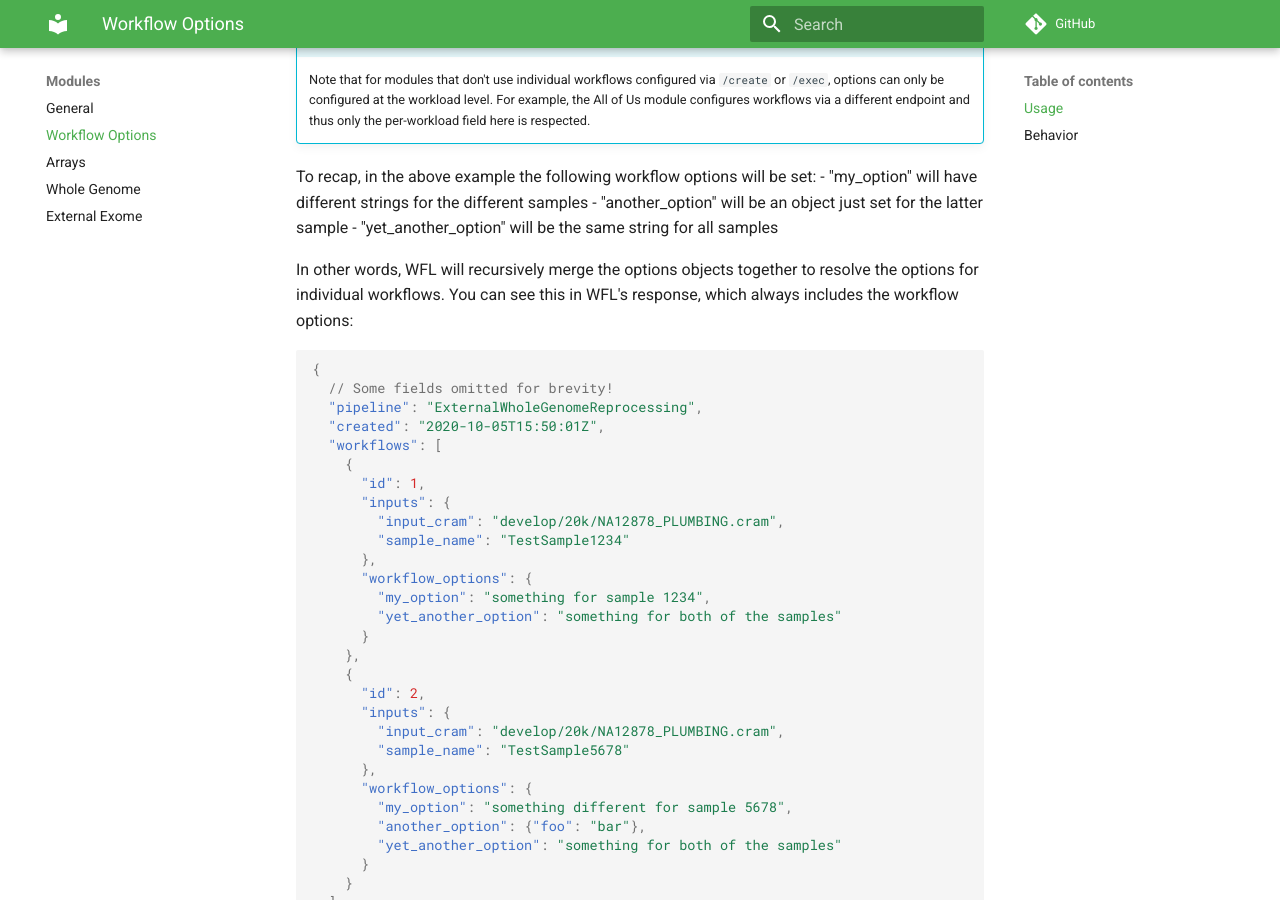
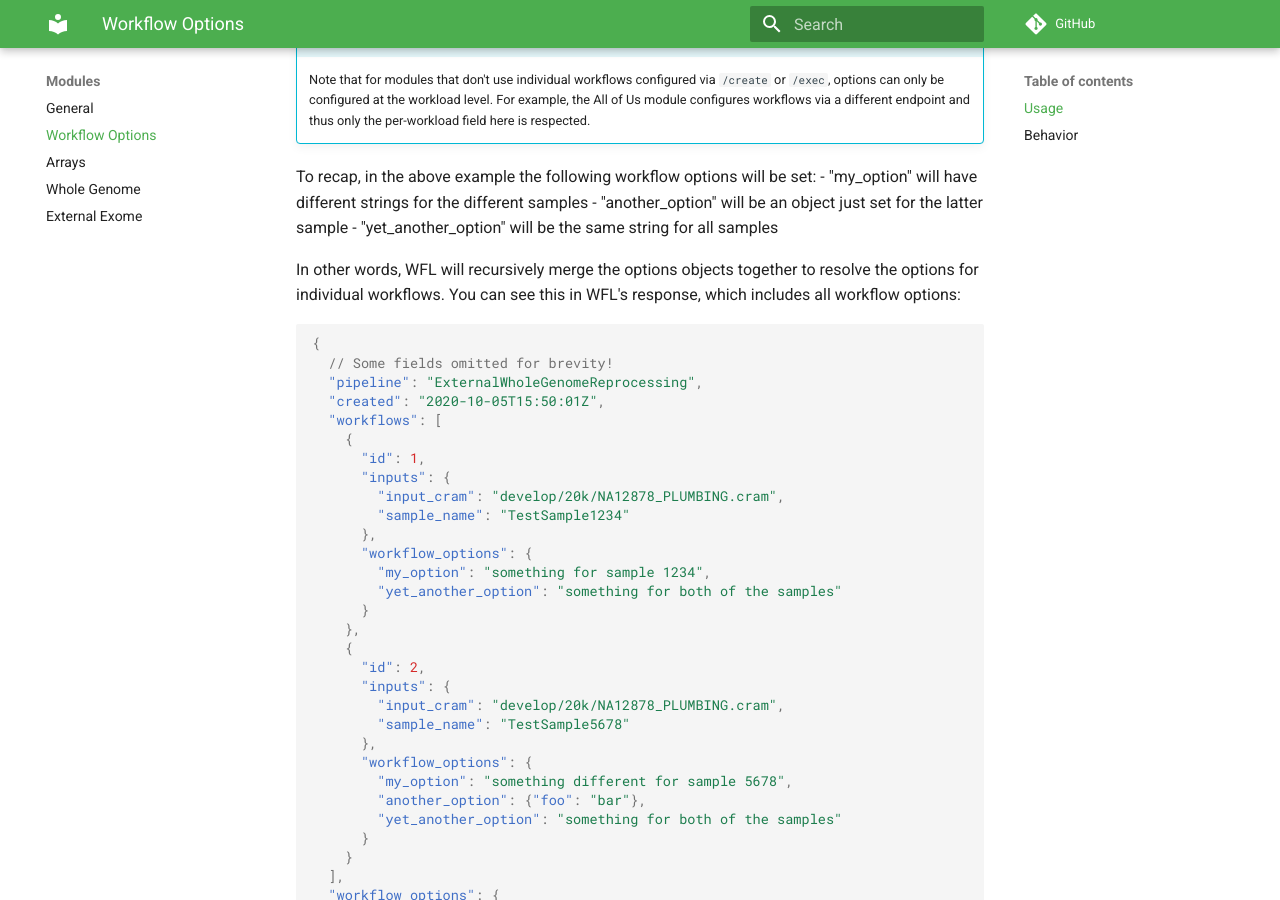
Before and after one commit to broadinstitute/wfl, an MkDocs documentation site: the page built from docs/md/workflow-options.md, in a window 1280 px wide and 900 px high, scrolled down 1886 px. Built offline with MkDocs 1.6.1 and Material for MkDocs 9.7.7, drawn with Linux system fonts in a browser that asks for light colours; comment, search, counter and statistics services are not loaded.

````diff
--- a/docs/md/workflow-options.md
+++ b/docs/md/workflow-options.md
@@ -91,7 +91,7 @@
 
 In other words, WFL will recursively merge the options objects together to
 resolve the options for individual workflows. You can see this in WFL's
-response, which always includes the workflow options:
+response, which includes all workflow options:
 ```json
 {
   // Some fields omitted for brevity!
````
Also changed, not shown: 2 other files.
